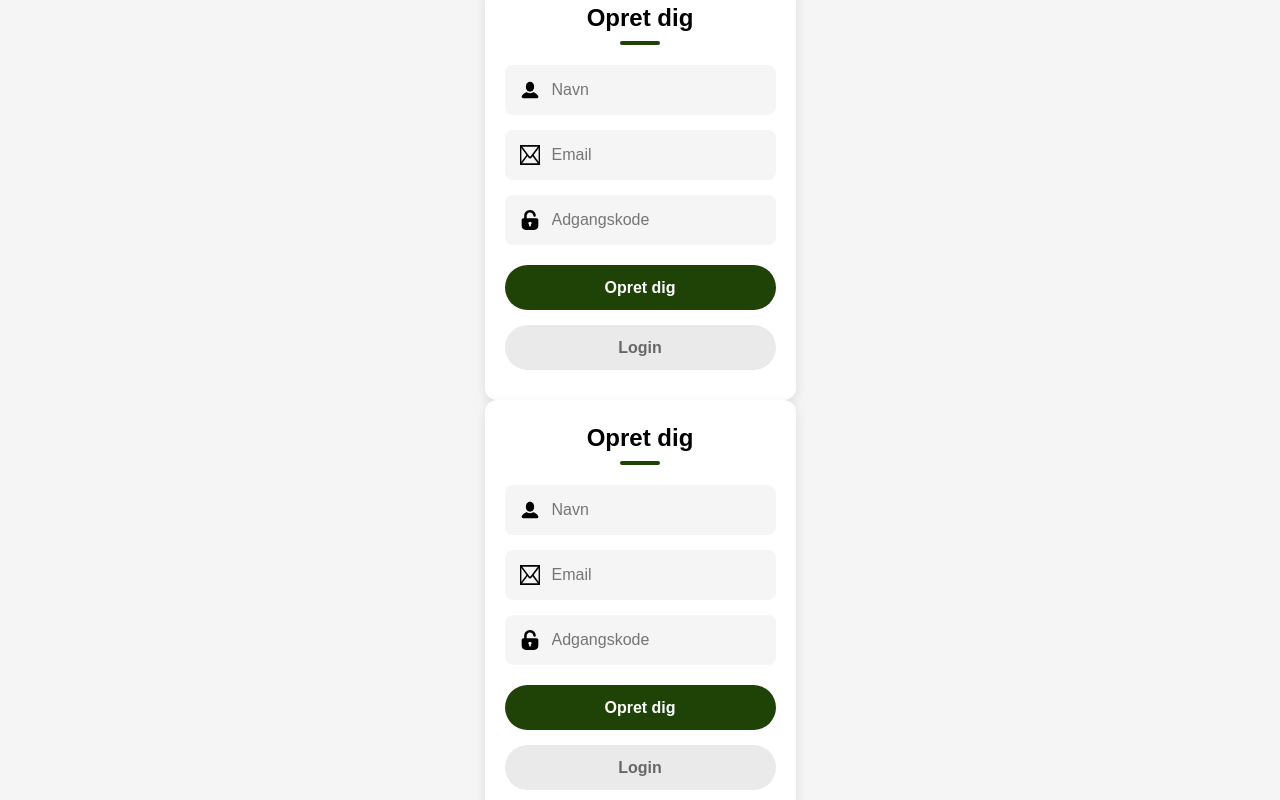
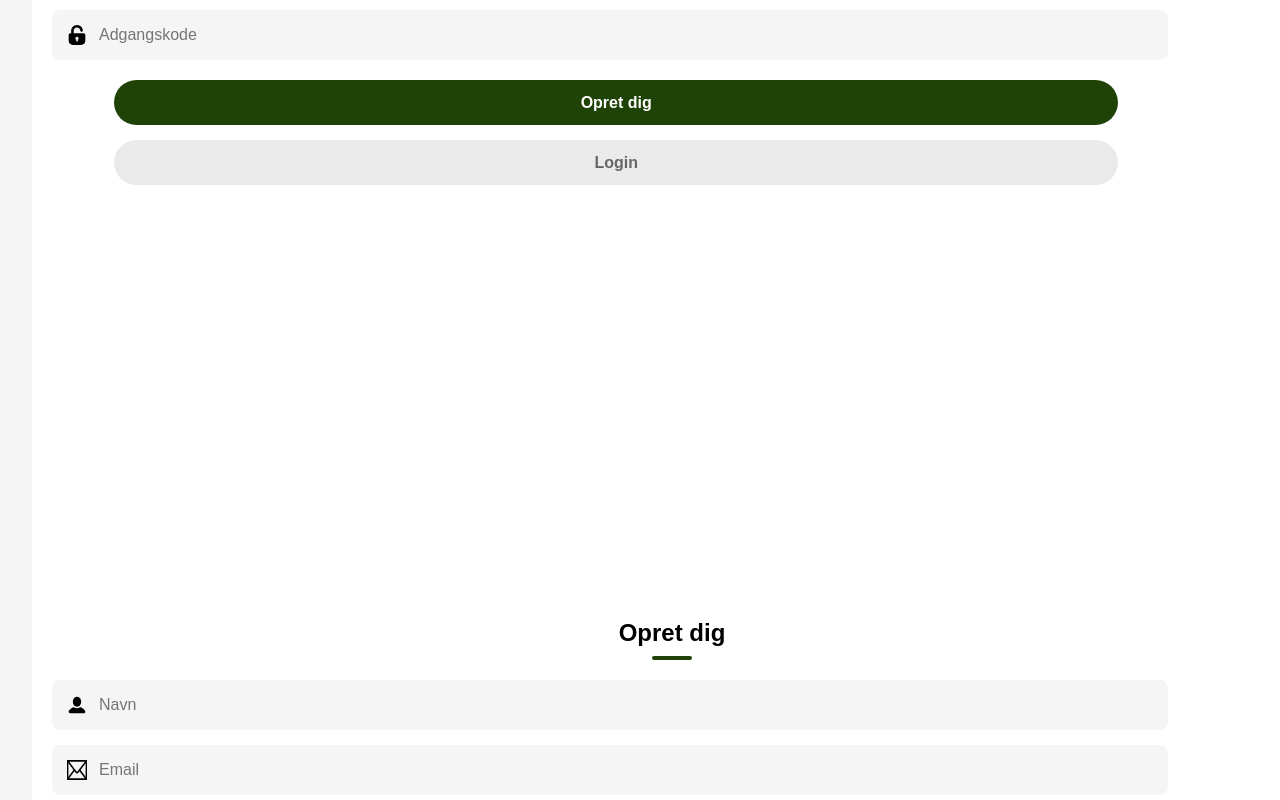
Before and after one commit to xxlindatrinh/lendlyfinal, a React (Vite) app: page /Opretprofil in a window 1280 px wide. Built offline with nearby package versions, Linux system fonts and the light colour scheme.

Commit message:
update css opret profil

```diff
--- a/src/css/OpretProfil.css
+++ b/src/css/OpretProfil.css
@@ -4,27 +4,15 @@ body {
   margin: 0;
   overflow: hidden; /* Prevents scrolling */
 }
-
-.fixed-container {
+.container {
   display: flex;
+  flex-direction: column;
   align-items: center;
   justify-content: center;
   height: 100vh; /* Full viewport height */
-  background-color: #f5f5f5;
-  padding: 16px;
-  box-sizing: border-box;
-}
-
-.container {
-  display: flex;
-  flex-direction: column;
-  width: 100%;
-  max-width: 400px;
-  background: #fff;
+  width: 100vw; /* Full viewport width */
+  background-color: #fff;
   padding: 20px;
-  padding-bottom: 30px;
-  border-radius: 12px;
-  box-shadow: 0 4px 12px rgba(0, 0, 0, 0.1);
   box-sizing: border-box;
 }
 
@@ -60,7 +48,7 @@ body {
 .input {
   display: flex;
   align-items: center;
-  width: 100%;
+  width: 90%;
   height: 50px;
   background: #f5f5f5;
   border-radius: 8px;
@@ -99,7 +87,7 @@ body {
   display: flex;
   flex-direction: column;
   gap: 15px;
-  width: 100%;
+  width: 90%;
   margin-top: 20px;
 }
 
@@ -107,7 +95,7 @@ body {
   display: flex;
   justify-content: center;
   align-items: center;
-  width: 100%;
+  width: 90%;
   height: 45px;
   color: #fff;
   background: #1f4307;
```
